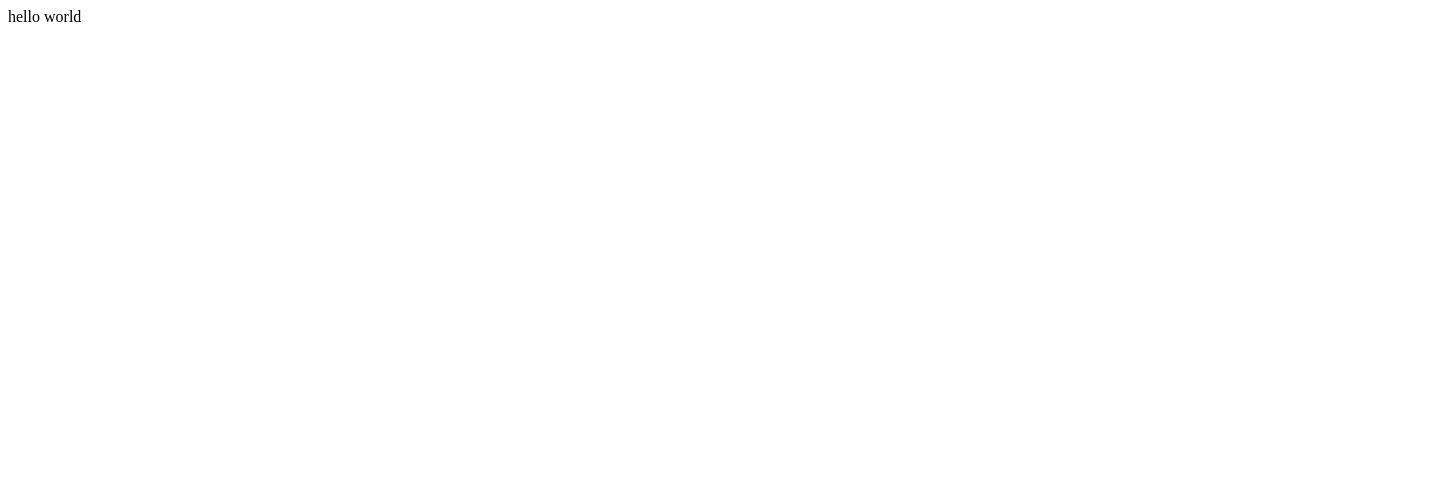
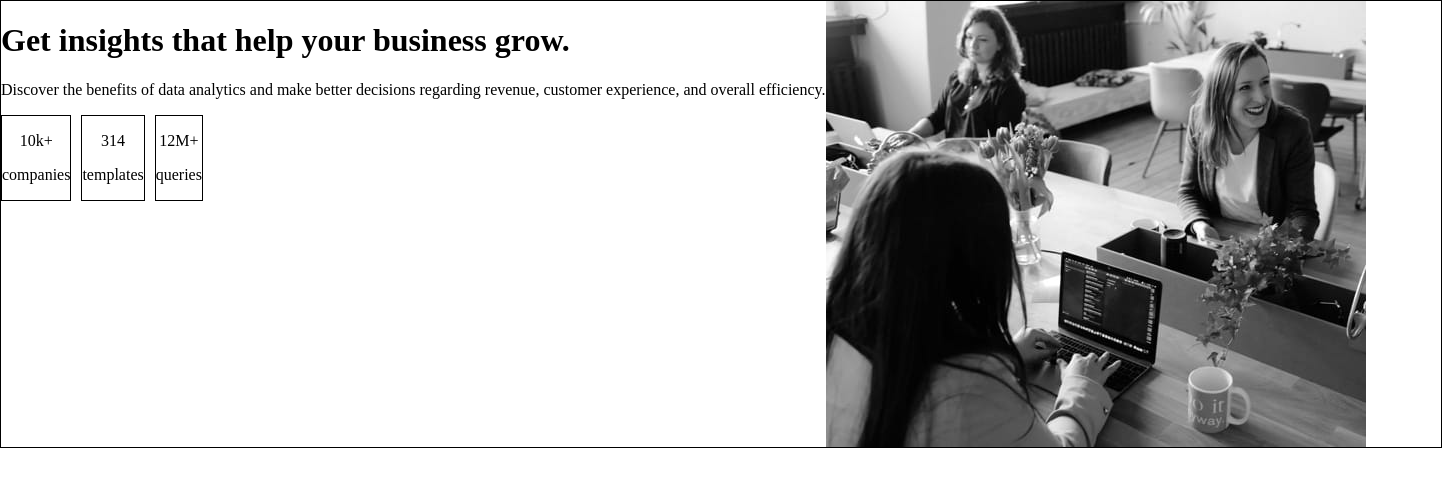
Before and after one commit to olegeliseev/frontend-mentor-project-1, a plain HTML site: page index.html in a window 1280 px wide. Shown: the whole page, 1442 px wide, since content can reach past the window. Drawn offline with Linux system fonts and the light colour scheme.

Commit message:
added layout

```diff
--- a/index.html
+++ b/index.html
@@ -1,12 +1,37 @@
 <!DOCTYPE html>
 <html lang="en">
+
 <head>
     <meta charset="UTF-8">
     <meta http-equiv="X-UA-Compatible" content="IE=edge">
     <meta name="viewport" content="width=device-width, initial-scale=1.0">
+    <link rel="stylesheet" href="styles.css">
     <title>Project 1</title>
 </head>
+
 <body>
-    hello world
+    <div class="page">
+        <div class="container">
+            <h1 class="title">Get insights that help your business grow.</h1>
+            <p class="description">Discover the benefits of data analytics and make better decisions regarding revenue,
+                customer experience, and overall efficiency.</p>
+            <div class="stats">
+                <div class="stat">
+                    <p>10k+</p>
+                    <p>companies</p>
+                </div>
+                <div class="stat">
+                    <p>314</p>
+                    <p>templates</p>
+                </div>
+                <div class="stat">
+                    <p>12M+</p>
+                    <p>queries</p>
+                </div>
+            </div>
+        </div>
+        <img src="images\image-header-desktop.jpg" alt="office">
+    </div>
 </body>
+
 </html>
--- /dev/null
+++ b/styles.css
@@ -0,0 +1,21 @@
+body {
+    padding: 0;
+    margin: 0;
+}
+
+.page {
+    width: 1440px;
+    margin: 0 auto;
+    display: flex;
+    border: 1px solid black;
+}
+
+.stats {
+    display: flex;
+    text-align: center;
+}
+
+.stat {
+    border: 1px solid black;
+    margin-right: 10px;
+}
```
Also changed, not shown: images/favicon-32x32.png (added), images/image-header-desktop.jpg (added), images/image-header-mobile.jpg (added).
